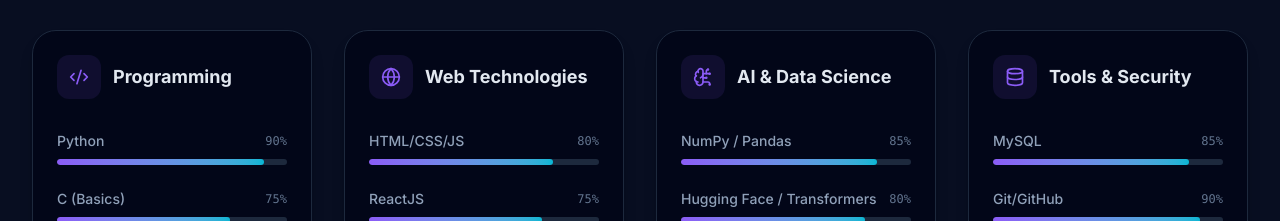
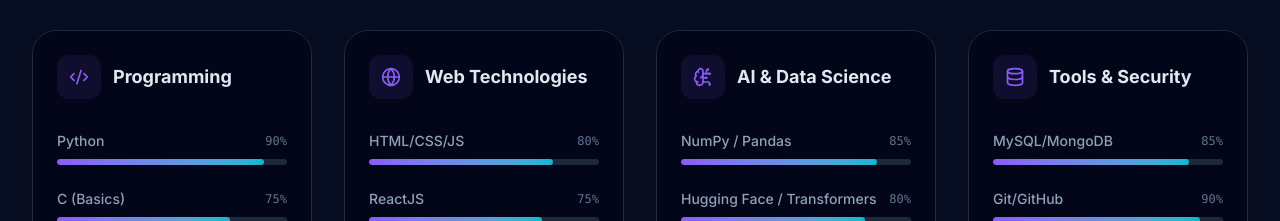
Before and after one commit to Chandru484/Portfolio, a React (Vite) app: page / in a window 1280 px wide. Shown: the part 2080-2301 px from the top of the page. Built offline with nearby package versions, Linux system fonts and the light colour scheme.

Commit message:
Added MongoDB in skills

```diff
--- a/src/components/Skills.jsx
+++ b/src/components/Skills.jsx
@@ -45,7 +45,7 @@
             title: 'Tools & Security',
             icon: <Database className="w-5 h-5" />,
             skills: [
-                { name: 'MySQL', level: 85 },
+                { name: 'MySQL/MongoDB', level: 85 },
                 { name: 'Git/GitHub', level: 90 },
                 { name: 'JWT / Authentication', level: 75 },
                 { name: 'Docker / Render', level: 70 },
```
